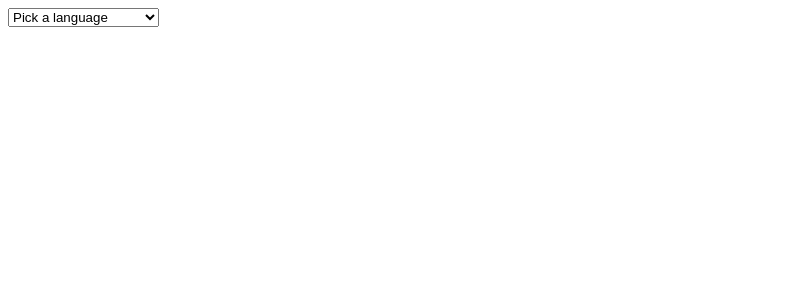
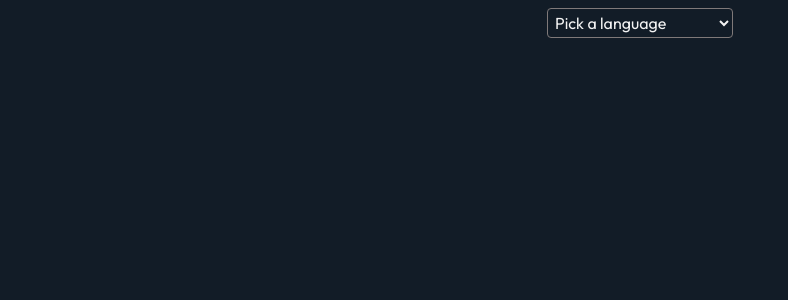
Before and after one commit to vinhor/LaNCoDe, an Angular app: page / in a window 1280 px wide. Shown: the top 300 px of the page, without its empty margins (0-788 px from the left). Built offline with nearby package versions, Linux system fonts and the light colour scheme.

Commit message:
added styles

```diff
--- a/src/styles.scss
+++ b/src/styles.scss
@@ -1,3 +1,44 @@
+@import url("https://fonts.googleapis.com/css2?family=Outfit:wght@100..900&display=swap");
+
+$background: #121c27;
+$text: #f3f3f3;
+$inactive: #7f7979;
+$font: "Outfit", "Helvetica Neue", sans-serif;
+
 option[value=""] {
   display: none;
 }
+
+body {
+  background-color: $background;
+  font-family: $font;
+  color: $text;
+  display: grid;
+  justify-content: center;
+  text-align: center;
+  font-size: 1rem;
+}
+
+select {
+  background-color: #121c27;
+  color: $text;
+  font-size: 1rem;
+  font-family: $font;
+  border: 1px solid $inactive;
+  padding: 0.2rem;
+  border-radius: 0.25rem;
+
+  &,
+  &:focus,
+  &:focus-visible {
+    outline: none;
+  }
+
+  &:focus,
+  &:hover,
+  &:active,
+  &:focus-visible {
+    border: 1px solid $text;
+    transition: 0.2s ease border;
+  }
+}
```
